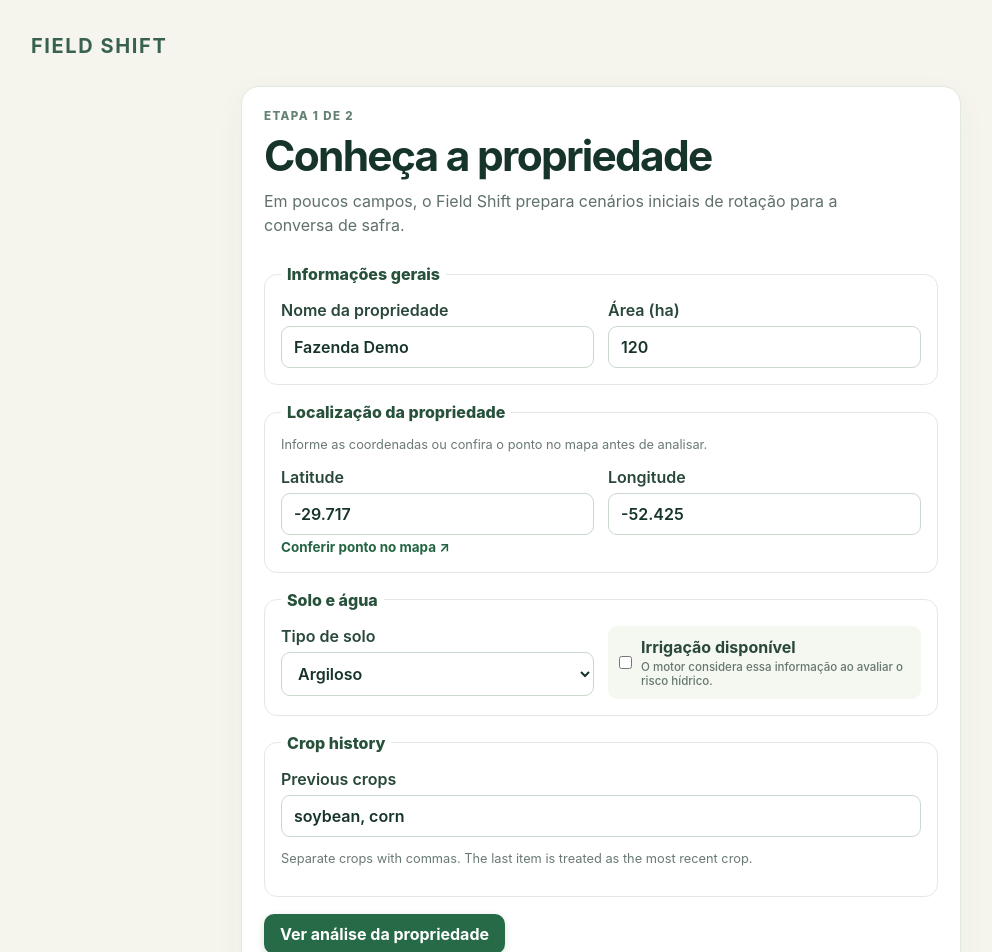
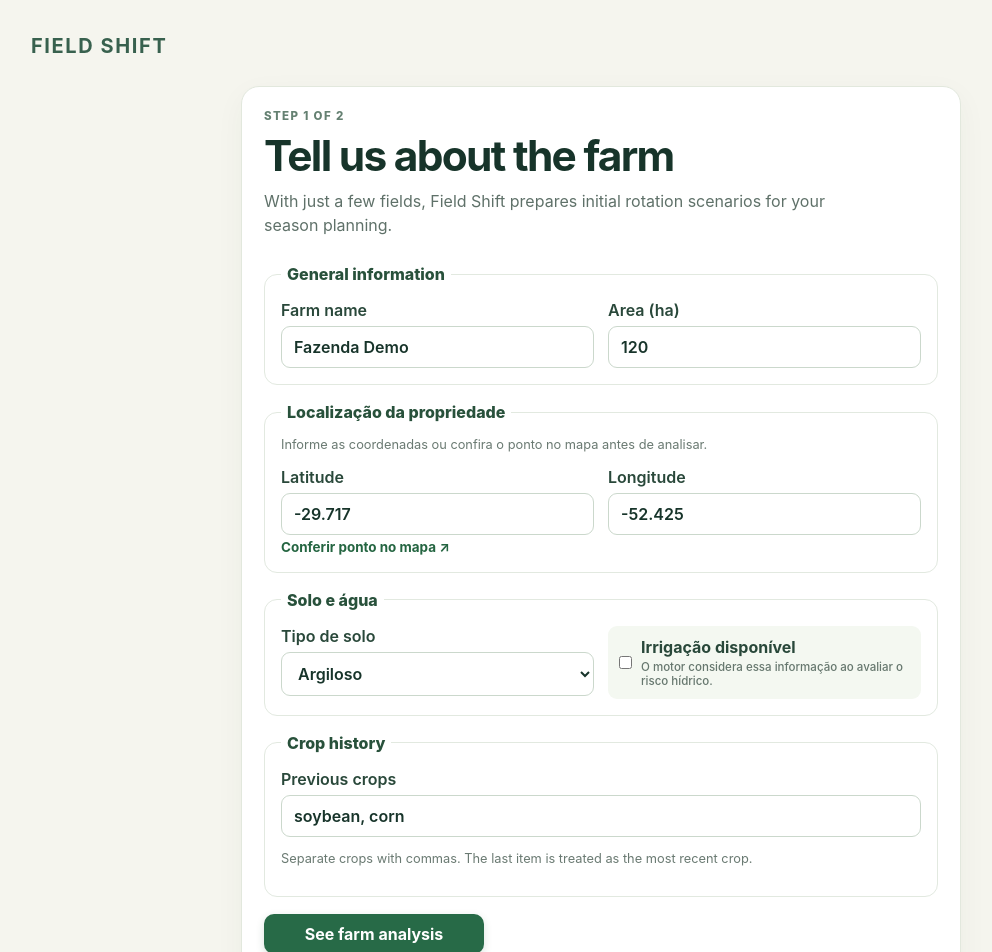
Before and after one commit to Jovi0101/field-shift, a React (Vite) app in the folder field-shift-frontend/: page / in a window 1280 px wide. Shown: the top 952 px of the page, without its empty margins (39-1031 px from the left). Built offline with nearby package versions, Linux system fonts and the light colour scheme.

Commit message:
refactor: translate FarmForm component text to English for consistency

```diff
--- a/field-shift-frontend/src/components/farm/FarmForm.tsx
+++ b/field-shift-frontend/src/components/farm/FarmForm.tsx
@@ -17,19 +17,19 @@ interface Props {
 export function FarmForm({ form, cropsText, loading, error, onFieldChange, onCropsChange, onSubmit }: Props) {
   return (
     <form className="farm-form card" onSubmit={onSubmit}>
-      <p className="eyebrow">Etapa 1 de 2</p>
-      <h2>Conheça a propriedade</h2>
-      <p className="muted">Em poucos campos, o Field Shift prepara cenários iniciais de rotação para a conversa de safra.</p>
+      <p className="eyebrow">Step 1 of 2</p>
+      <h2>Tell us about the farm</h2>
+      <p className="muted">With just a few fields, Field Shift prepares initial rotation scenarios for your season planning.</p>
 
       <fieldset className="form-section">
-        <legend>Informações gerais</legend>
+        <legend>General information</legend>
         <div className="form-grid">
           <label>
-            Nome da propriedade
+            Farm name
             <input value={form.name} onChange={(event) => onFieldChange("name", event.target.value)} required />
           </label>
           <label>
-            Área (ha)
+            Area (ha)
             <input type="number" min="0.1" step="any" value={form.area_hectares} onChange={(event) => onFieldChange("area_hectares", Number(event.target.value))} required />
           </label>
         </div>
@@ -49,7 +49,7 @@ export function FarmForm({ form, cropsText, loading, error, onFieldChange, onCro
       />
       <CropHistoryForm value={cropsText} onChange={onCropsChange} />
       {error && <p className="error">{error}</p>}
-      <button className="primary-action" type="submit" disabled={loading}>{loading ? "Preparando análise..." : "Ver análise da propriedade"}</button>
+      <button className="primary-action" type="submit" disabled={loading}>{loading ? "Preparing analysis..." : "See farm analysis"}</button>
     </form>
   );
 }
```
